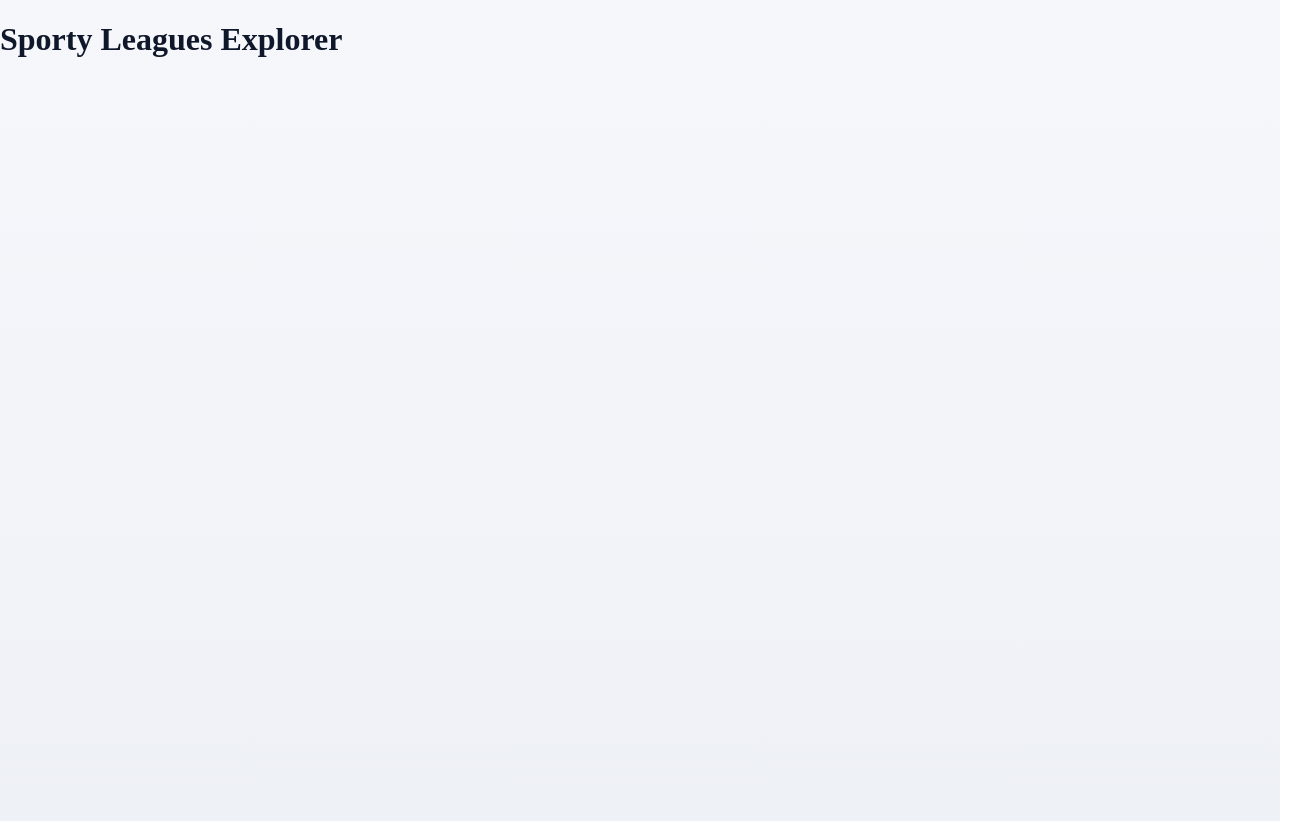
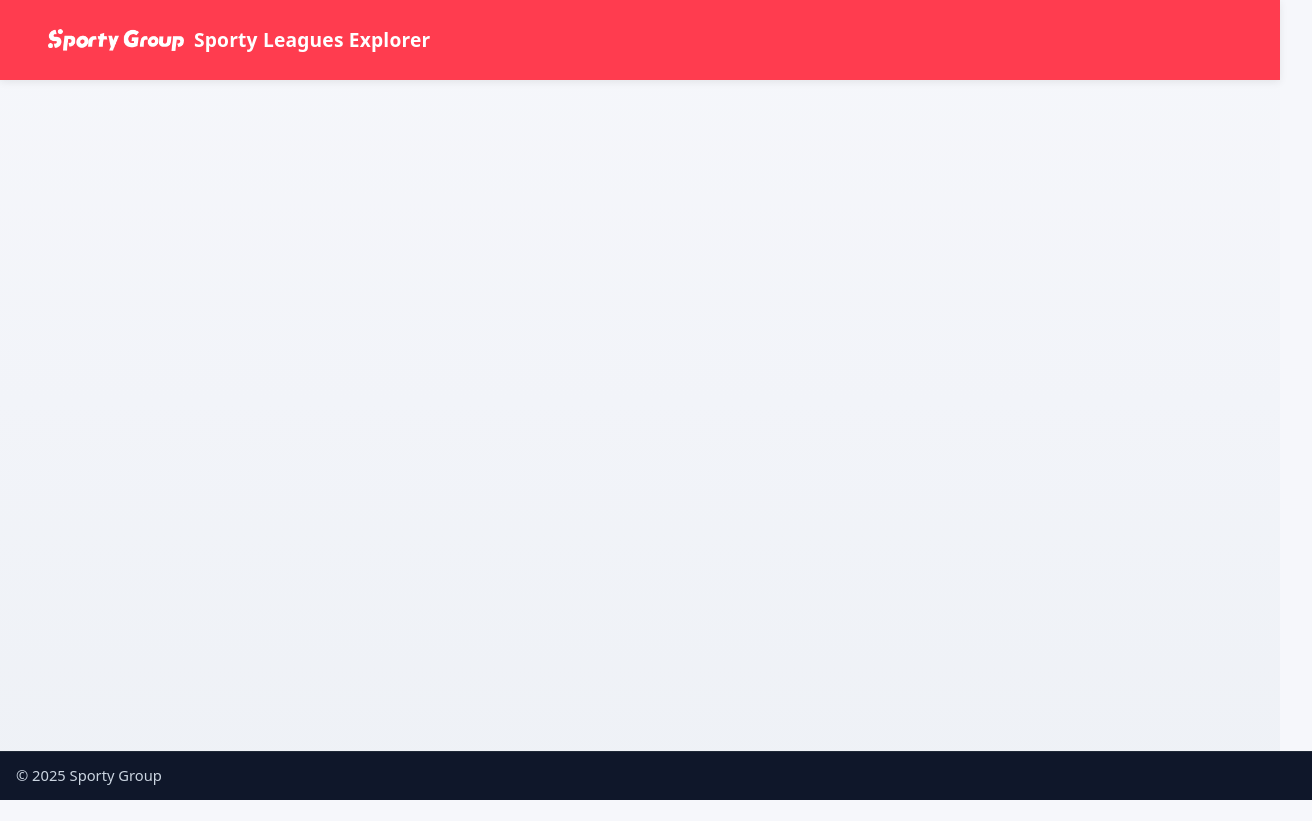
Before and after one commit to vidhyalongani/Sporty-leagues-explorer, a React (Vite) app: page / in a window 1280 px wide. Shown: the whole page, 1312 px wide, since content can reach past the window. After the commit the page ends 800 px from the top, so only its background shows below. Built offline with nearby package versions, Linux system fonts and the light colour scheme.

Commit message:
feat: add root color palette inspired from sporty and basic page navigation and footer structure

```diff
--- a/src/App.css
+++ b/src/App.css
@@ -0,0 +1,83 @@
+.page {
+  width: 100%;
+  min-height: 100vh;
+  display: flex;
+  flex-direction: column;
+  background: linear-gradient(180deg, #f6f7fb 0%, #f2f4f9 50%, #eef1f6 100%);
+}
+
+.nav {
+  display: flex;
+  align-items: center;
+  gap: var(--space-3);
+  margin-bottom: var(--space-4);
+  background: var(--primary);
+  padding: var(--space-3) var(--space-4);
+  color: #fff;
+  position: sticky;
+  top: 0;
+  z-index: 10;
+  box-shadow: 0 2px 8px rgba(0, 0, 0, 0.08);
+}
+
+.nav-inner {
+  width: 100%;
+  max-width: var(--content-max);
+  padding-left: clamp(var(--space-4), 4vw, var(--space-6));
+  padding-right: clamp(var(--space-4), 4vw, var(--space-6));
+  margin: 0 auto;
+  display: flex;
+  align-items: center;
+  gap: var(--space-3);
+  min-height: 56px;
+}
+
+.nav-left {
+  display: flex;
+  align-items: center;
+  gap: 10px;
+}
+
+.brand-text {
+  display: flex;
+  flex-direction: column;
+  gap: 2px;
+}
+
+.brand-logo {
+  height: 34px;
+  width: auto;
+  aspect-ratio: 4 / 1;
+  object-fit: contain;
+}
+
+.brand-text .title {
+  font-size: clamp(1rem, 1vw + 0.8rem, 1.2rem);
+  font-weight: 800;
+  letter-spacing: 0.01em;
+  color: #fff;
+}
+
+.content {
+  width: 100%;
+  max-width: var(--content-max);
+  margin: 0 auto;
+  padding: clamp(var(--space-4), 4vw, var(--space-6));
+  flex: 1;
+}
+
+.content-inner {
+  display: grid;
+  gap: var(--space-4);
+}
+
+.footer {
+  width: 100%;
+  background: #0f172a;
+  color: #cbd5e1;
+  padding: var(--space-3) var(--space-4);
+  text-align: left;
+  font-size: 0.92rem;
+  border-top: 1px solid #1f2937;
+  position: static;
+}
--- a/src/App.tsx
+++ b/src/App.tsx
@@ -1,8 +1,31 @@
-import './App.css'
+import './App.css';
+import sportyLogo from './assets/sporty-logo.webp';
 
 function App() {
   return (
-    <h1>Sporty Leagues Explorer</h1>
+    <main className="page">
+      <header className="nav">
+        <div className="nav-inner">
+          <div className="nav-left">
+            <img src={sportyLogo} alt="Sporty Group" className="brand-logo" />
+            <div className="brand-text">
+              <span className="title"> Sporty Leagues Explorer</span>
+            </div>
+          </div>
+        </div>
+      </header>
+
+      <div className="content">
+        <div className="content-inner">
+          <section className="controls" aria-label="Filters">
+          </section>
+          <section className="leagues" aria-label="Leagues List">
+          </section>
+        </div>
+      </div>
+
+      <footer className="footer">© 2025 Sporty Group</footer>
+    </main>
   )
 }
 
--- a/src/index.css
+++ b/src/index.css
@@ -1,5 +1,34 @@
 :root {
+  --primary: #ff3c4f;
+  --secondary: #0d9737;
+  --accent: #ffb404;
+  --surface: #f6f7fb;
+  --panel: #ffffff;
+  --panel-strong: #eef1f6;
   --text: #0f172a;
+  --muted: #475569;
+  --border: #e5e7eb;
+  --shadow: 0 8px 32px rgba(15, 23, 42, 0.08);
+  --content-max: 1200px;
+  --radius-sm: 8px;
+  --radius-md: 12px;
+  --radius-lg: 18px;
+  --space-1: 4px;
+  --space-2: 8px;
+  --space-3: 12px;
+  --space-4: 16px;
+  --space-5: 24px;
+  --space-6: 32px;
+  --space-7: 48px;
+  font-family: system-ui, -apple-system, BlinkMacSystemFont, "Segoe UI",
+    sans-serif;
+  line-height: 1.6;
+  font-weight: 400;
+  color: var(--text);
+  background-color: var(--surface);
+  text-rendering: optimizeLegibility;
+  -webkit-font-smoothing: antialiased;
+  -moz-osx-font-smoothing: grayscale;
 }
 *::before,
 *::after {
```
